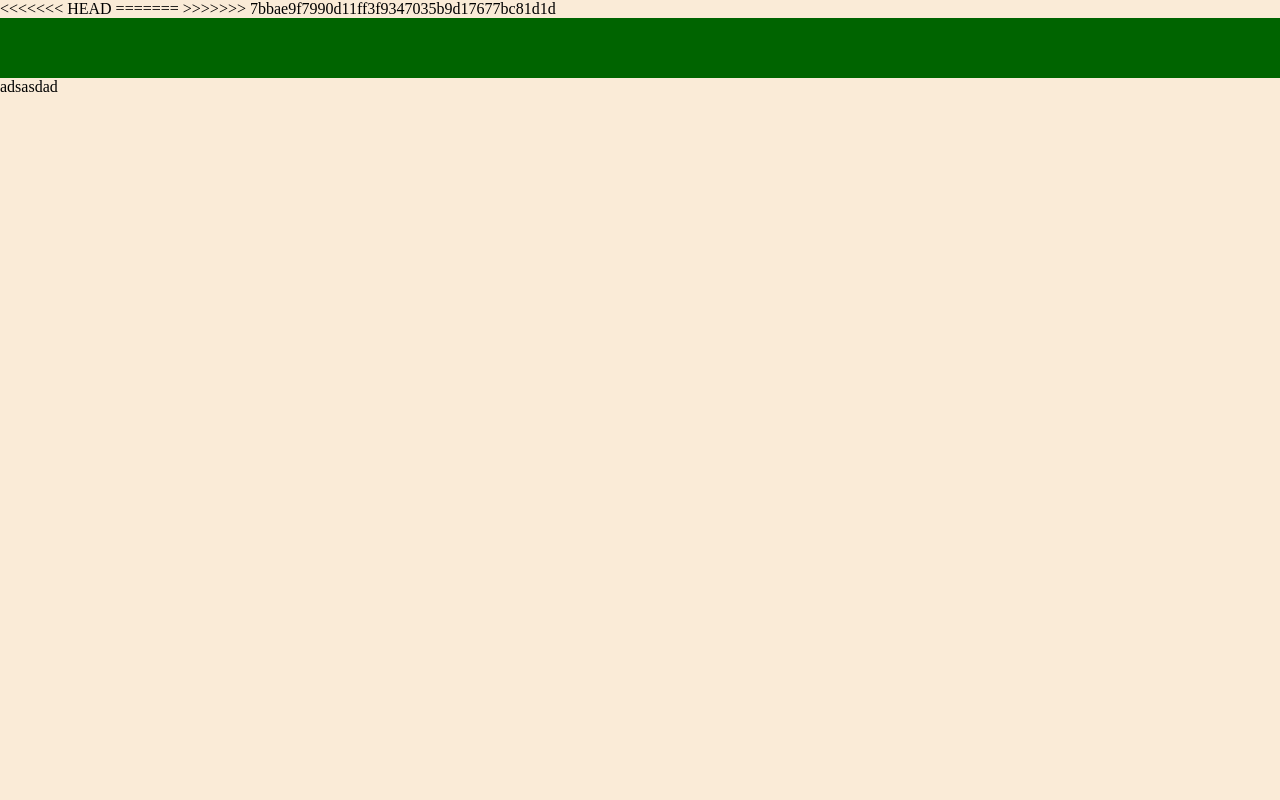
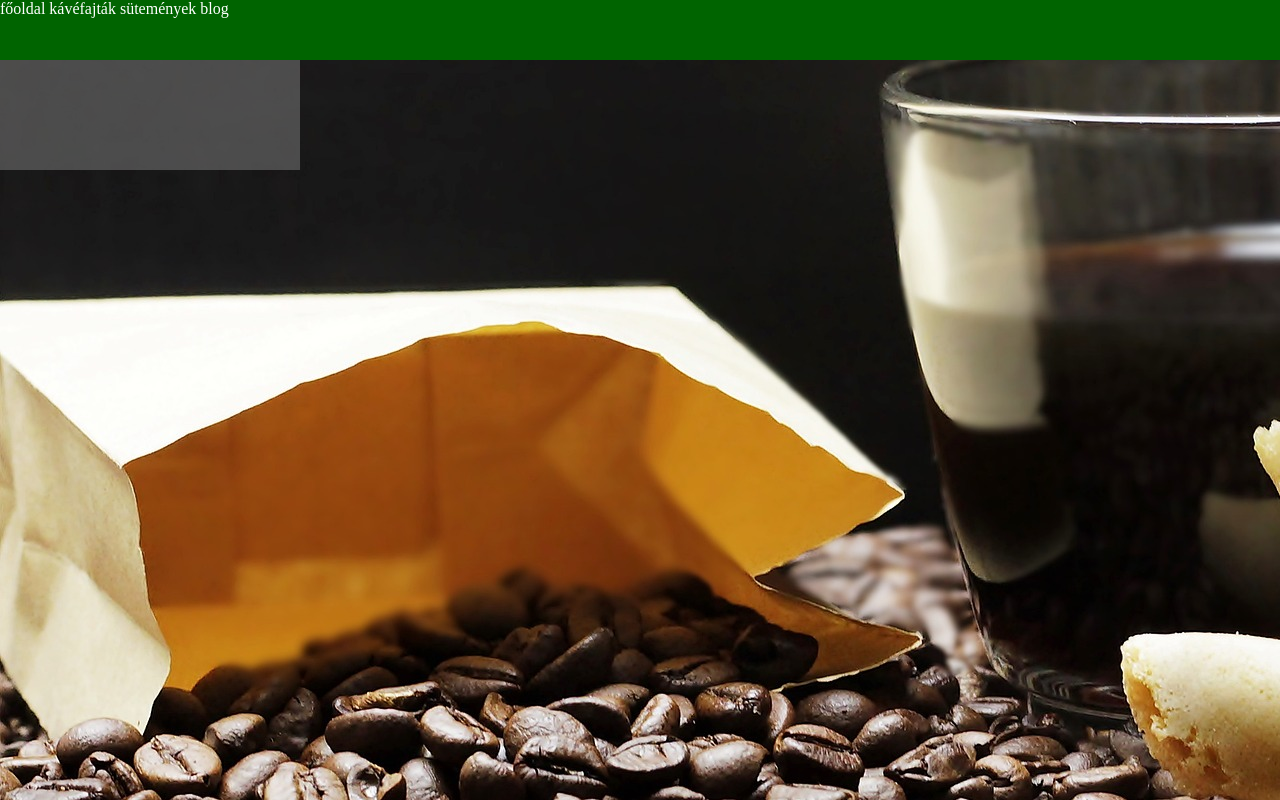
Before and after one commit to LakatosBotond/kavezo, a plain HTML site: page kavezofooldal.html in a window 1280 px wide. Drawn offline with Linux system fonts and the light colour scheme.

Commit message:
szürke átlátszó téglalap, szöveg, háttér

```diff
--- a/kavezofooldal.css
+++ b/kavezofooldal.css
@@ -1,9 +1,11 @@
 body{
-    background-color: antiquewhite;
     margin: 0%;
+    background-image: url(coffee-beans-2258874_1920.jpg);
 }
 
 header{
+    text-align: left;
+    color: white;
     background-color: darkgreen;
     size: 100%;
     height: 60px;
--- a/kavezofooldal.html
+++ b/kavezofooldal.html
@@ -1,20 +1,19 @@
 <!DOCTYPE html>
 <html lang="hu">
 <head>
-    <meta charset="UTF-8">
-    <meta http-equiv="X-UA-Compatible" content="IE=edge">
-    <meta name="viewport" content="width=device-width, initial-scale=1.0">
-<<<<<<< HEAD
-    <link rel="stylesheet" href="kavezofooldal.css">
-    <title>Főoldal</title>
-=======
-    <link rel="stylesheet" href="kavezo.css">
-    <title>Kavefajtak</title>
->>>>>>> 7bbae9f7990d11ff3f9347035b9d17677bc81d1d
+<meta charset="UTF-8">
+<meta http-equiv="X-UA-Compatible" content="IE=edge">
+<meta name="viewport" content="width=device-width, initial-scale=1.0">
+<link rel="stylesheet" href="kavezofooldal.css">
+<title>Főoldal</title>
 <header>
+    főoldal  kávéfajták  sütemények  blog
 </header>
 </head>
 <body>
+<svg width="400" height="110">
+    <rect width="300" height="1500"
+    style="position:relative;left:80px;fill:gray;opacity:0.5;" />
     adsasdad
 </body>
 </html>
```
Also changed, not shown: coffee-beans-2258874_1920.jpg (added).
